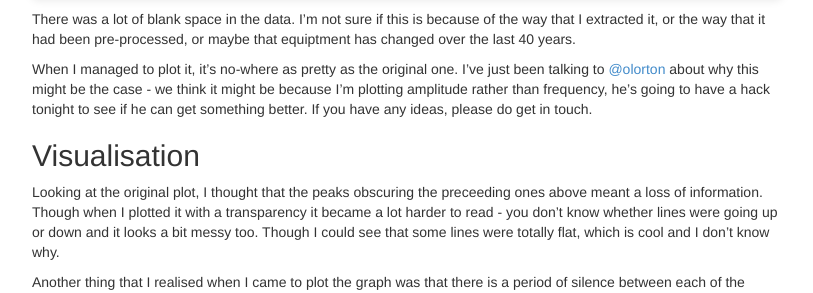
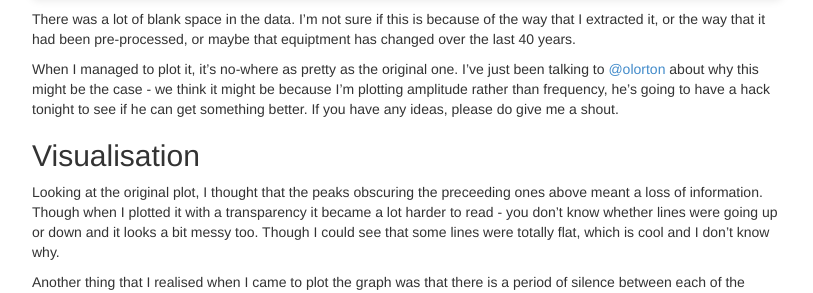
Before and after one commit to benfoxall/benfoxall.github.com, a Jekyll site: the page built from _posts/2013-10-21-unknown-pleasures.md, in a window 1280 px wide and 900 px high, scrolled down 1695 px. Shown: the part 361-654 px from the top of the window, without its empty margins (233-1046 px from the left). Built offline with Jekyll 4.4.1, drawn with Linux system fonts in a browser that asks for light colours; comment, search, counter and statistics services are not loaded; some of the changed text lies outside the part shown.

Commit message:
resolved #12

```diff
--- a/_posts/2013-10-21-unknown-pleasures.md
+++ b/_posts/2013-10-21-unknown-pleasures.md
@@ -50,7 +50,7 @@ I took that wav file and had a look at the data with [sox](http://sox.sourceforg
 
 There was a lot of blank space in the data. I'm not sure if this is because of the way that I extracted it, or the way that it had been pre-processed, or maybe that equiptment has changed over the last 40 years.
 
-When I managed to plot it, it's no-where as pretty as the original one.  I've just been talking to [@olorton](https://twitter.com/intent/user?screen_name=olorton) about why this might be the case - we think it might be because I'm plotting amplitude rather than frequency, he's going to have a hack tonight to see if he can get something better.  If you have any ideas, please do get in touch.
+When I managed to plot it, it's no-where as pretty as the original one.  I've just been talking to [@olorton](https://twitter.com/intent/user?screen_name=olorton) about why this might be the case - we think it might be because I'm plotting amplitude rather than frequency, he's going to have a hack tonight to see if he can get something better.  If you have any ideas, please do give me a shout.
 
 ## Visualisation
 
```
Also changed, not shown: other parts of _posts/2013-10-21-unknown-pleasures.md (+1 -1 lines).
